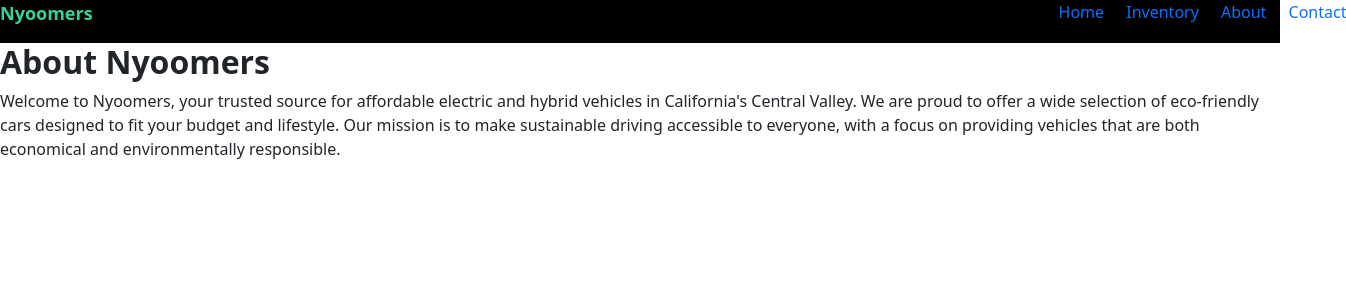
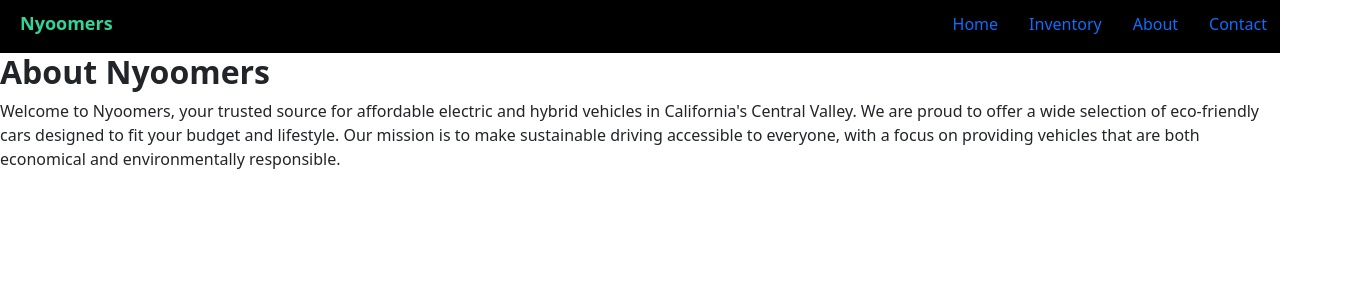
Before and after one commit to kimbencinas/Nyoomers, a React (Vite) app in the folder client/: page /about in a window 1280 px wide. Shown: the top 300 px of the page, 1346 px wide, since content can reach past the window. Built offline with nearby package versions, Linux system fonts and the light colour scheme.

Commit message:
Fix navbar horizontal width and adjusted horizontal scrolling

```diff
--- a/client/src/components/Navbar.jsx
+++ b/client/src/components/Navbar.jsx
@@ -8,7 +8,7 @@ function Navbar() {
             <div className="logo">
                 <p><Link to="/">Nyoomers</Link></p>
             </div>
-            <ul>
+            <ul className="nav-links">
                 <li><Link to="/">Home</Link></li>
                 <li><Link to="/inventory">Inventory</Link></li>
                 <li><Link to="/about">About</Link></li>
--- a/client/src/styles/App.css
+++ b/client/src/styles/App.css
@@ -12,6 +12,7 @@ html, body {
   width: 100%;
   height: 100%;
   font-family: 'Inter', sans-serif;
+  overflow-x: hidden;
 }
 
 .header-section {
--- a/client/src/styles/Navbar.css
+++ b/client/src/styles/Navbar.css
@@ -1,21 +1,21 @@
 nav {
     display: flex;
     justify-content: space-between;
-    gap: 0%;
+    align-items: center;
     background-color: black;
-    padding: 0px;
+    padding: 10px 106px 0px 20px;
 }
 
-ul {
+.nav-links {
     list-style-type: none;
     display: flex;
-    gap: 10%;
-    color: white;
+    gap: 14%;
 }
 
 a {
-    color: white;
+    color: rgb(255, 255, 255);
     text-decoration: none !important;
+    display: flex;
 }
 
 a:visited {
@@ -31,4 +31,5 @@ a:hover {
     color: #34D399;
     font-weight: bold;
     font-size: 18px;
+    margin-right: 10px;
 }
```
